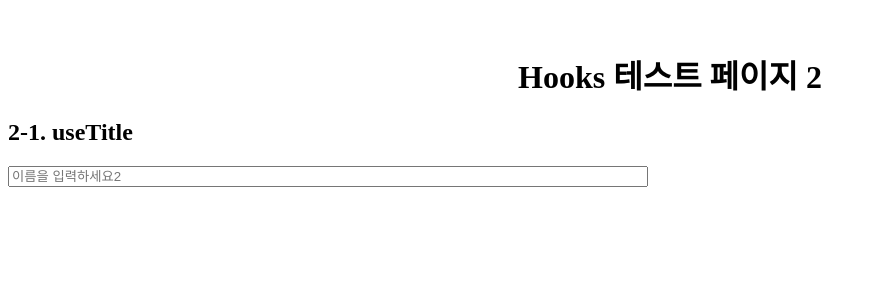
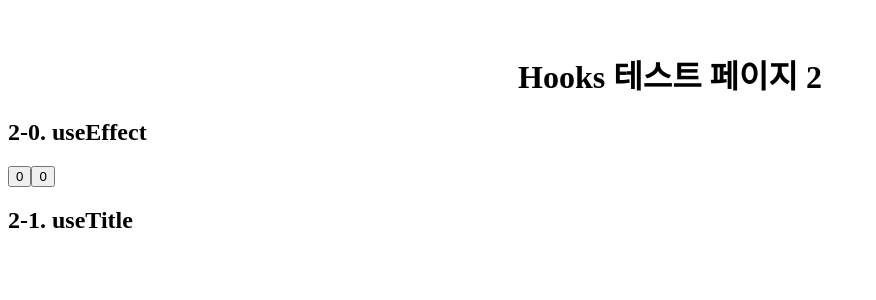
Before and after one commit to yennie37/react_proyen, a React (Create React App) app: page /testPage/hooks2 in a window 1280 px wide. Shown: the top 300 px of the page, without its empty margins (0-876 px from the left). Built offline with nearby package versions, Linux system fonts and the light colour scheme.

Commit message:
[노마드코더] 실전형 React Hook 10 (#2.0)

```diff
--- a/src/routes/Hooks10_2.js
+++ b/src/routes/Hooks10_2.js
@@ -1,14 +1,38 @@
 /** App component 전체를 가지고 있는 홈 라우트 */
-import {useState} from "react";
+import {useEffect, useState} from "react";
 import styles from "./Hooks10.module.css";
 
 function Hooks10_2() {
+  const sayHello = () => console.log("Hello");
+
+  // useEffect : 2개의 인자가 있음.
+  // 1st Argument : function으로써의 effect
+  // 2st Argument : dependency(deps) - effect는 deps리스트에 있는 값일때만 값이 변하도록 활성화
+
+  //useEffect는 componentDidMount, componentWillUpdate
+
+  //useEffect(sayHello, []); // 처음 렌더링될때만 sayHello 호출
+  //useEffect(() => {
+  // sayHello();
+  //});
+
+  const [number, setNumber] = useState(0);
+  const [anumber, setAnumber] = useState(0);
+
+  //useEffect(sayHello, [number]); // 랜더링될때와 number가 바뀔때만 sayHello 호출
+  //useEffect(sayHello, [anumber]); // 랜더링될때와 anumber가 바뀔때만 sayHello 호출
+
   return (
     <div>
       <h1 className={styles.title}>Hooks 테스트 페이지 2</h1>
       <div>
+        <h2>2-0. useEffect</h2>
+        <button onClick={() => setNumber(number + 1)}>{number}</button>
+        <button onClick={() => setAnumber(anumber + 1)}>{anumber}</button>
+      </div>
+
+      <div>
         <h2>2-1. useTitle</h2>
-        <input className={styles.input} placeholder="이름을 입력하세요2 " {...name}/>
       </div>
 
     </div>
```
